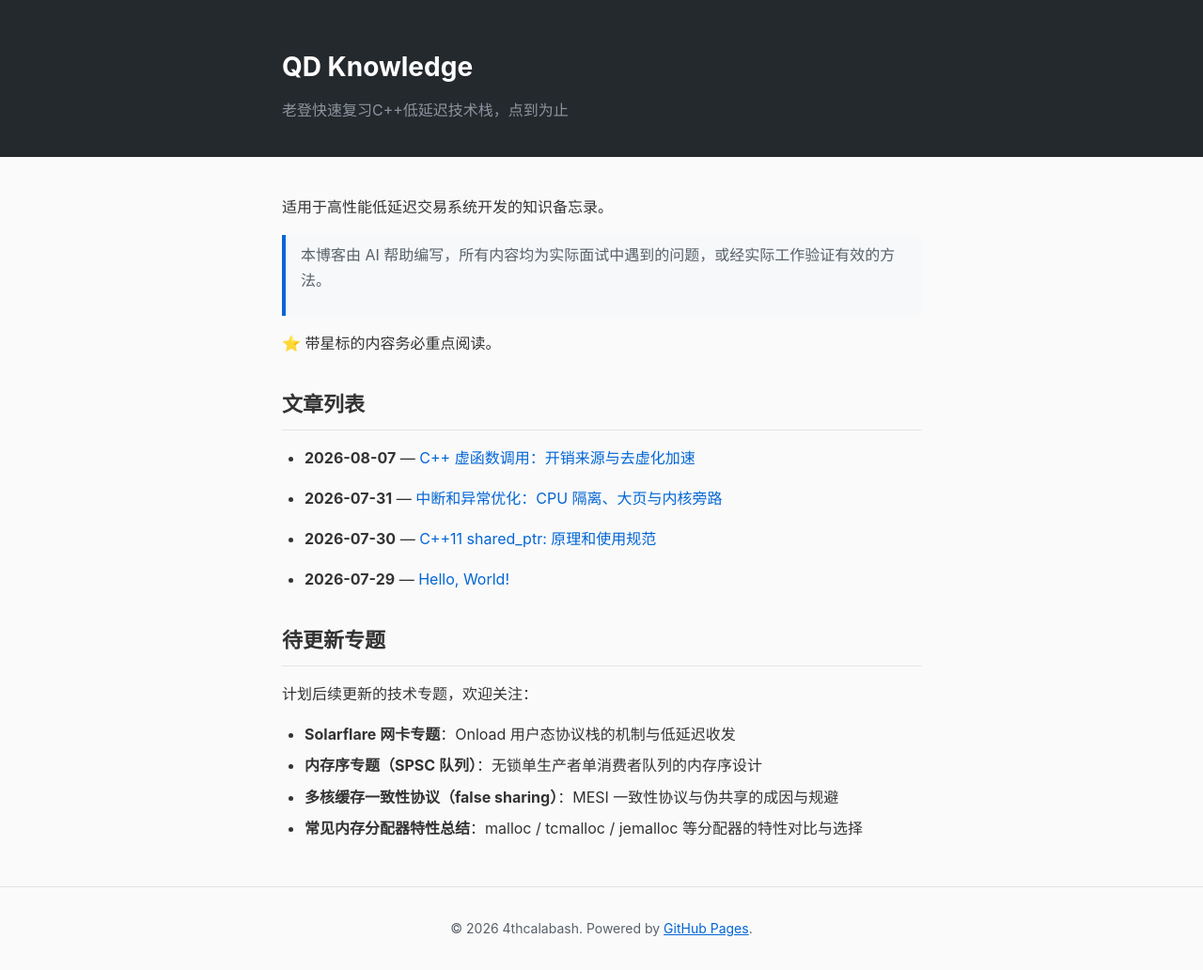
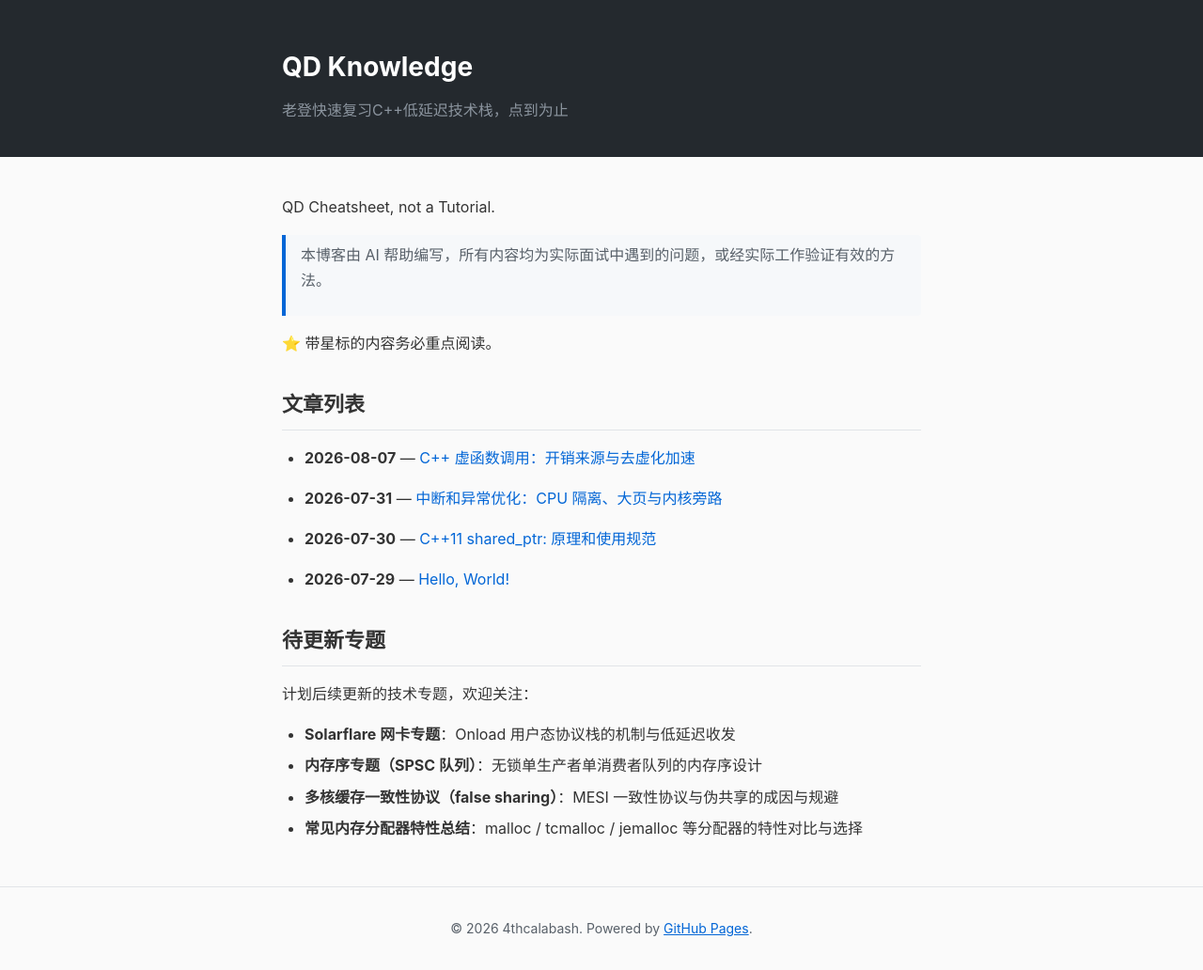
Before and after one commit to 4thcalabash/qd-knowledge, a Jekyll site: the page built from index.md, in a window 1280 px wide. Shown: the whole page at 94% size. Built offline with Jekyll 4.4.1, drawn with Linux system fonts in a browser that asks for light colours.

Commit message:
主页：定位改为 QD Cheatsheet, not a Tutorial
Co-Authored-By: Claude <noreply@anthropic.com>

```diff
--- a/index.md
+++ b/index.md
@@ -3,7 +3,7 @@ layout: default
 title: 首页
 ---
 
-适用于高性能低延迟交易系统开发的知识备忘录。
+QD Cheatsheet, not a Tutorial.
 
 > 本博客由 AI 帮助编写，所有内容均为实际面试中遇到的问题，或经实际工作验证有效的方法。
 
```
